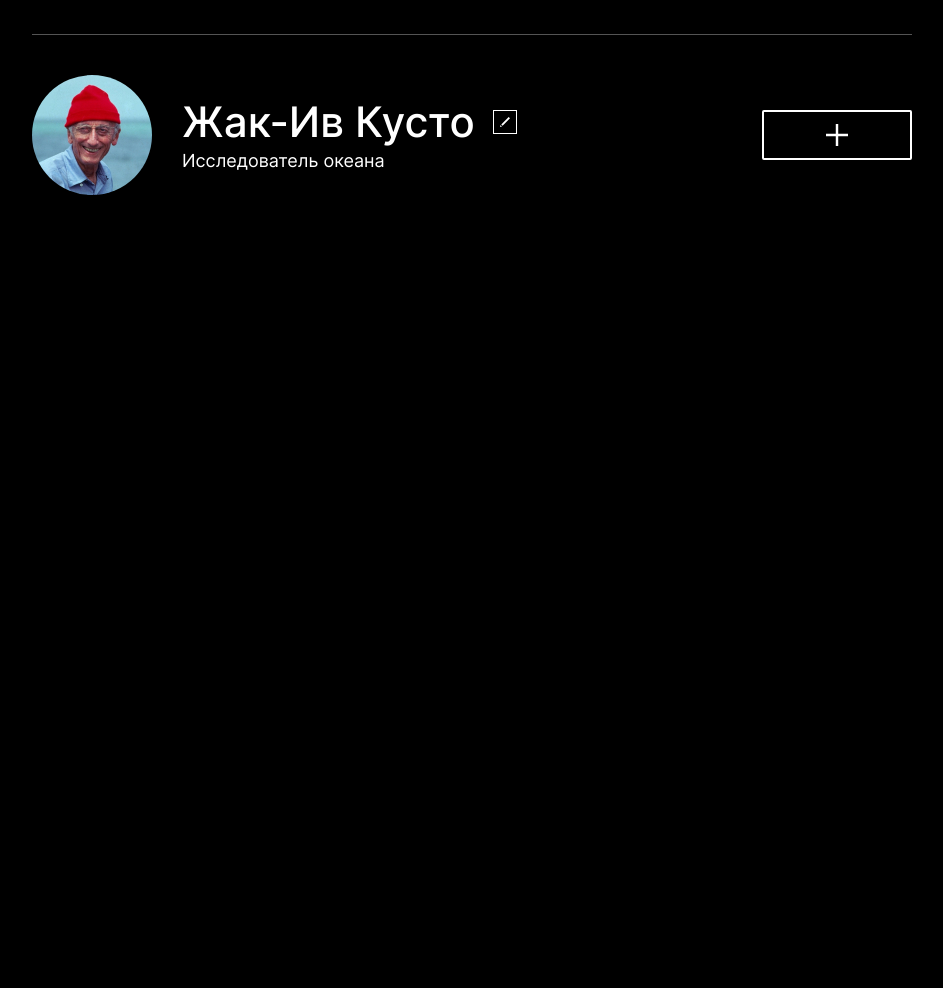
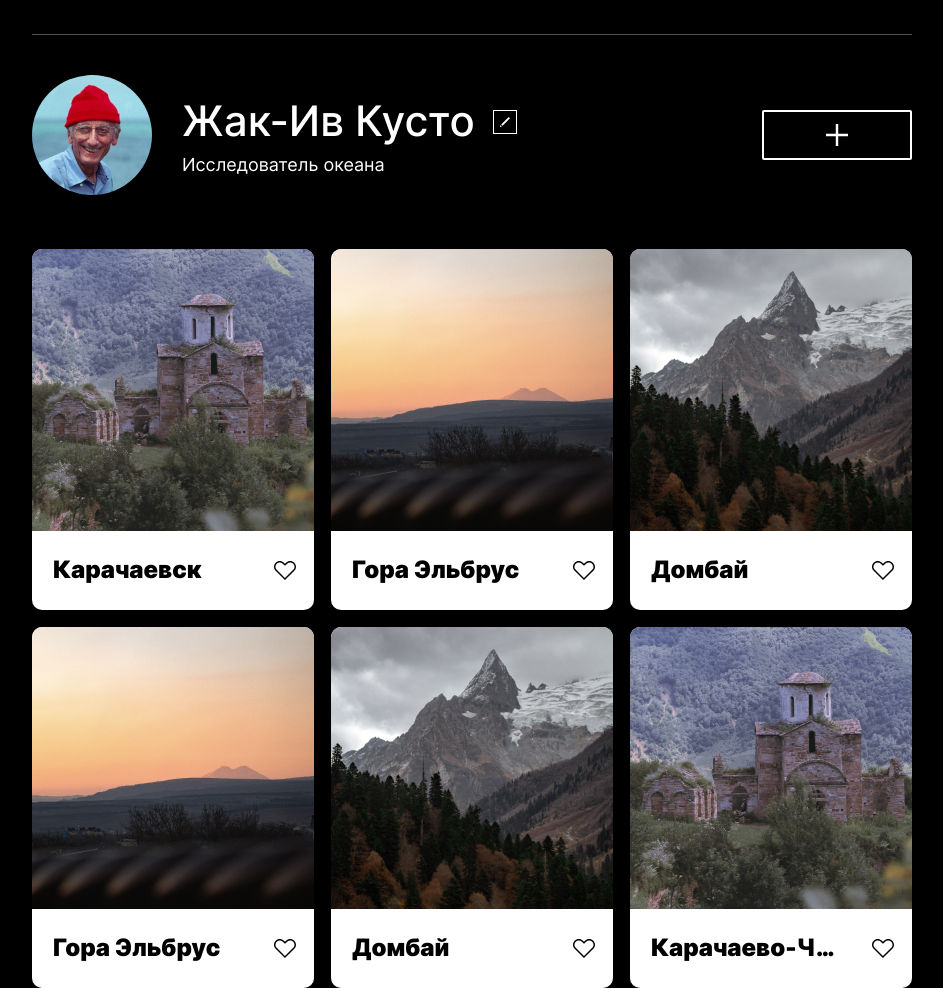
Before and after one commit to DmitriyImamov/mesto, a plain HTML site: page index.html in a window 1280 px wide. Shown: the part 81-1069 px from the top of the page, without its empty margins (168-1111 px from the left). Before the commit the page ends 800 px from the top, so only its background shows below. Drawn offline with Linux system fonts and the light colour scheme; files whose address does not match are found by name.

Commit message:
end work section elements

```diff
--- a/blocks/add-button/add-button.css
+++ b/blocks/add-button/add-button.css
@@ -1,23 +1,20 @@
 .add-button {
-  width: 100%;
-  max-width: 150px;
+  width: 150px;
   height: 50px;
   padding: 0;
-  background: transparent url(../../images/add-button/AddButton.svg);
-  background-size: cover;
+  background: transparent url(../../images/add-button/addButtun.svg);
   background-position: center;
+  background-size: 22px;
   background-repeat: no-repeat;
-  border: none;
+  border: 2px solid #fff;
+  border-radius: 2px;
   cursor: pointer;
+  box-sizing: border-box;
 }
 
 @media screen and (max-width: 372px) {
   .add-button {
-    width: 100%;
-    max-width: 282px;
-    background: transparent url(../../images/add-button/AddButtonBig.svg);
-    background-size: cover;
-    background-position: center;
-    background-repeat: no-repeat;
+    width: 282px;
+    background-size: 16px;
   }
 }
--- /dev/null
+++ b/blocks/elements/elements.css
@@ -0,0 +1,9 @@
+.elements {
+  padding-top: 54px;
+}
+
+@media screen and (max-width: 580px) {
+  .elements {
+    padding-top: 36px;
+  }
+}
--- a/blocks/profile/__info-title/profile__info-title.css
+++ b/blocks/profile/__info-title/profile__info-title.css
@@ -1,7 +1,8 @@
 .profile__info-title {
+  max-width: 294px;
   margin: 0;
   font-size: 42px;
-  line-height: 1.14;
+  line-height: 1.3;
   font-weight: 500;
 }
 
--- /dev/null
+++ b/blocks/travel/__image/travel__image.css
@@ -0,0 +1,6 @@
+.travel__image {
+  width: 100%;
+  max-width: 282px;
+  display: block;
+  grid-column: 1/-1;
+}
--- /dev/null
+++ b/blocks/travel/__item/travel__item.css
@@ -0,0 +1,9 @@
+.travel__item {
+  margin: 0 auto;
+  display: grid;
+  grid-template-columns: 212px 70px;
+  grid-template-rows: 1fr 79px;
+  background-color: #fff;
+  border-radius: 10px;
+  overflow: hidden;
+}
--- /dev/null
+++ b/blocks/travel/__like-button/travel__like-button.css
@@ -0,0 +1,18 @@
+.travel__like-button {
+  width: 22px;
+  height: 19px;
+  margin-right: 18px;
+  justify-self: end;
+  align-self: center;
+  background-image: url(../../../images/elements/like.svg);
+  background-color: #fff;
+  background-repeat: no-repeat;
+  background-position: center;
+  border: none;
+  cursor: pointer;
+  transition: opacity linear .3s;
+}
+
+.travel__like-button:hover {
+  opacity: .5;
+}
--- /dev/null
+++ b/blocks/travel/__title/travel__title.css
@@ -0,0 +1,12 @@
+.travel__title {
+  margin: 0;
+  margin-left: 21px;
+  font-size: 24px;
+  line-height: 1.2;
+  font-weight: 900;
+  align-self: center;
+  color: #000;
+  text-overflow: ellipsis;
+  overflow: hidden;
+  white-space: nowrap;
+}
--- /dev/null
+++ b/blocks/travel/travel.css
@@ -0,0 +1,14 @@
+.travel {
+  margin: 0;
+  padding: 0;
+  display: flex;
+  flex-wrap: wrap;
+  column-gap: 17px;
+  row-gap: 17px;
+}
+
+@media screen and (max-width: 580px) {
+  .travel {
+    row-gap: 20px;
+  }
+}
--- a/index.html
+++ b/index.html
@@ -33,7 +33,56 @@
         </button>
       </section>
       <section class="elements">
-
+        <ul class="travel">
+          <li class="travel__item">
+            <img  class="travel__image" src="./images/elements/kirill-pershin-1088404-unsplash.jpg" alt="Карачаевск">
+            <h2 class="travel__title">
+              Карачаевск
+            </h2>
+            <button class="travel__like-button">
+            </button>
+          </li>
+          <li class="travel__item">
+            <img  class="travel__image" src="./images/elements/kirill-pershin-1404681-unsplash.jpg" alt="Карачаевск">
+            <h2 class="travel__title">
+              Гора Эльбрус
+            </h2>
+            <button class="travel__like-button">
+            </button>
+          </li>
+          <li class="travel__item">
+            <img  class="travel__image" src="./images/elements/kirill-pershin-1556355-unsplash.jpg" alt="Карачаевск">
+            <h2 class="travel__title">
+              Домбай
+            </h2>
+            <button class="travel__like-button">
+            </button>
+          </li>
+          <li class="travel__item">
+            <img  class="travel__image" src="./images/elements/kirill-pershin-1404681-unsplash.jpg" alt="Карачаевск">
+            <h2 class="travel__title">
+              Гора Эльбрус
+            </h2>
+            <button class="travel__like-button">
+            </button>
+          </li>
+          <li class="travel__item">
+            <img  class="travel__image" src="./images/elements/kirill-pershin-1556355-unsplash.jpg" alt="Карачаевск">
+            <h2 class="travel__title">
+              Домбай
+            </h2>
+            <button class="travel__like-button">
+            </button>
+          </li>
+          <li class="travel__item">
+            <img  class="travel__image" src="./images/elements/kirill-pershin-1088404-unsplash.jpg" alt="Карачаевск">
+            <h2 class="travel__title">
+              Карачаево-Черкесия
+            </h2>
+            <button class="travel__like-button">
+            </button>
+          </li>
+        </ul>
       </section>
     </main>
     <footer class="footer">
--- a/pages/index.css
+++ b/pages/index.css
@@ -12,7 +12,12 @@
 @import url(../blocks/profile/__info/profile__info.css);
 @import url(../blocks/profile/__info-title/profile__info-title.css);
 @import url(../blocks/profile/__info-curenet-text/profile__info-curenet-text.css);
-
+@import url(../blocks/elements/elements.css);
+@import url(../blocks/travel/travel.css);
+@import url(../blocks/travel/__item/travel__item.css);
+@import url(../blocks/travel/__image/travel__image.css);
+@import url(../blocks/travel/__title/travel__title.css);
+@import url(../blocks/travel/__like-button/travel__like-button.css);
 @import url(../blocks/popup/popup.css);
 @import url(../blocks/popup/_opened/popup_opened.css);
 @import url(../blocks/popup/__container/popup__container.css);
```
Also changed, not shown: images/add-button/AddButton.svg (deleted), images/add-button/AddButtonBig.svg (deleted), images/add-button/addButtun.svg (added), images/elements/kirill-pershin-1088404-unsplash.jpg (added), images/elements/kirill-pershin-1404681-unsplash.jpg (added), images/elements/kirill-pershin-1556355-unsplash.jpg (added), images/elements/like.svg (added).
